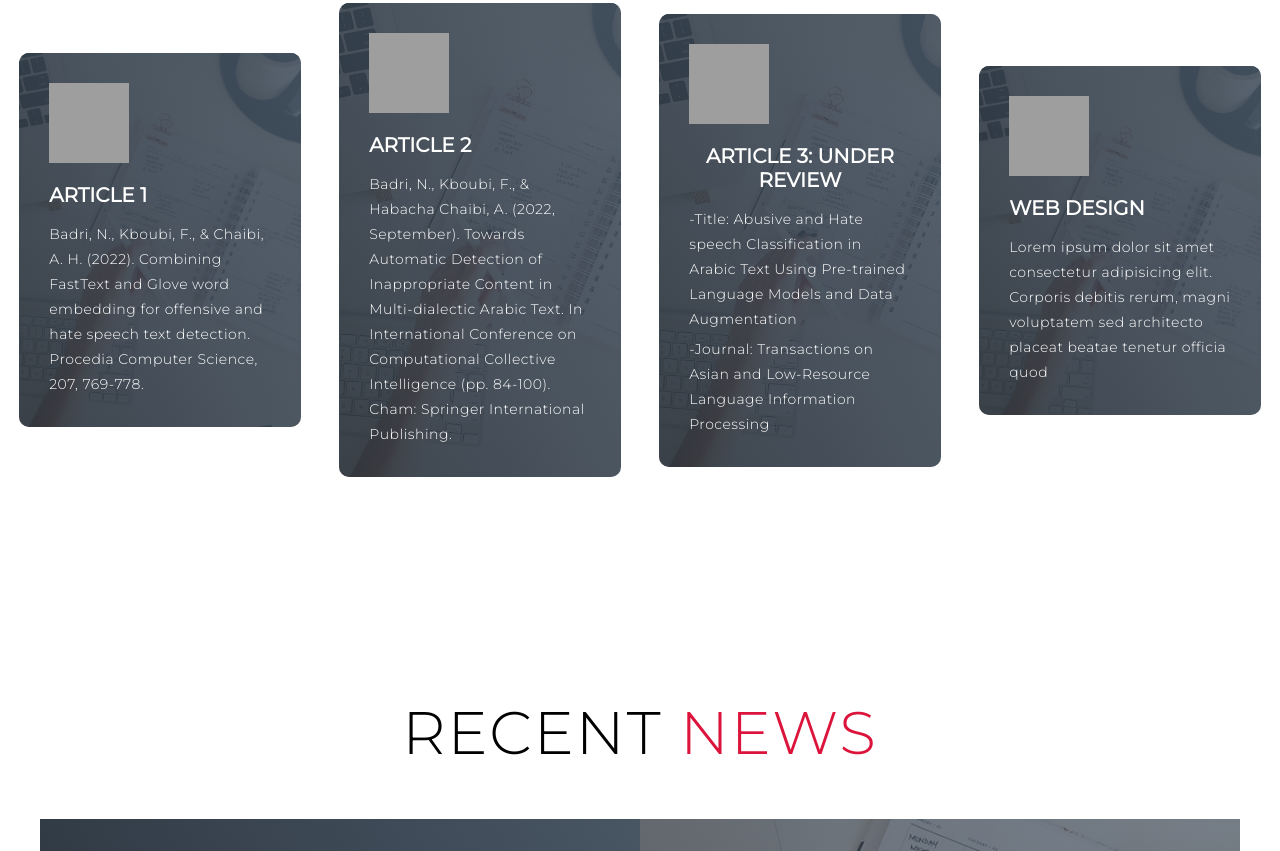
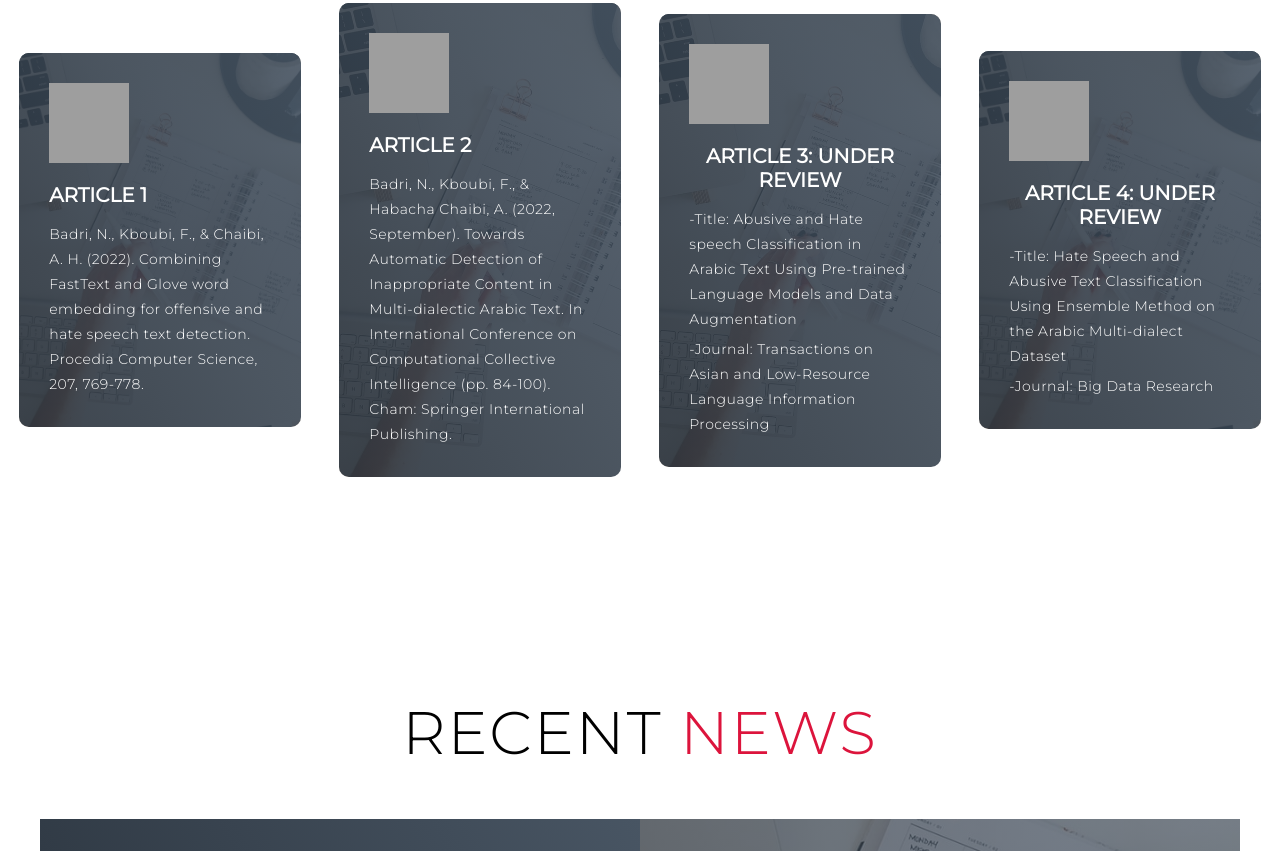
Before and after one commit to NabilBADRI/NabilBADRI.github.io, a plain HTML site: page index.html in a window 1280 px wide. Shown: the part 1299-2150 px from the top of the page. Drawn offline with Linux system fonts and the light colour scheme; grey boxes are pictures that could not be loaded; files whose address does not match are found by name.

Commit message:
Add files via upload

```diff
--- a/index.html
+++ b/index.html
@@ -82,9 +82,9 @@
 		  </div>
         <div class="publications-item">
           <div class="icon"><img src="https://img.icons8.com/bubbles/100/000000/services.png" /></div>
-          <h2>Web Design</h2>
-          <p>Lorem ipsum dolor sit amet consectetur adipisicing elit. Corporis debitis rerum, magni voluptatem sed
-            architecto placeat beatae tenetur officia quod</p>
+          <h2>Article 4: Under review</h2>
+          <p>-Title: Hate Speech and Abusive Text Classification Using Ensemble Method on the Arabic Multi-dialect Dataset</p>
+		  <p>-Journal: Big Data Research</p>
         </div>
       </div>
     </div>
```
